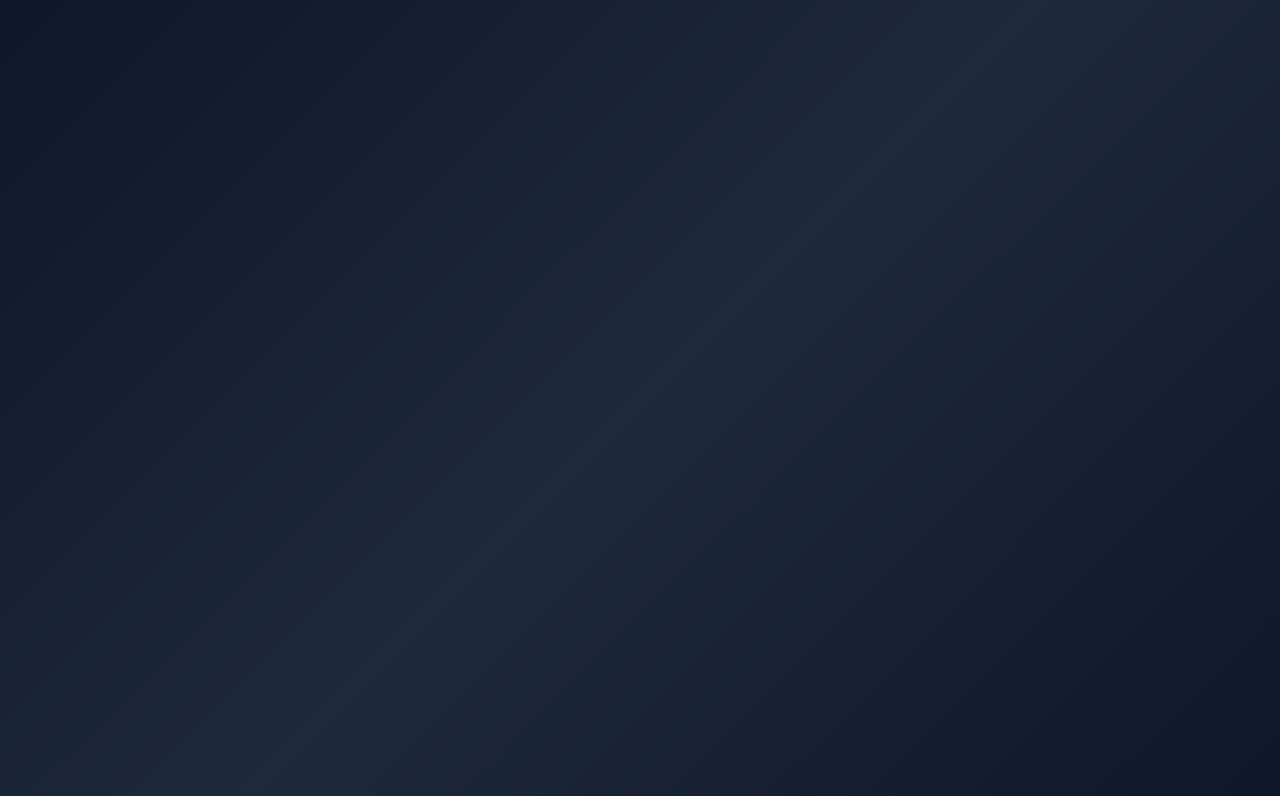
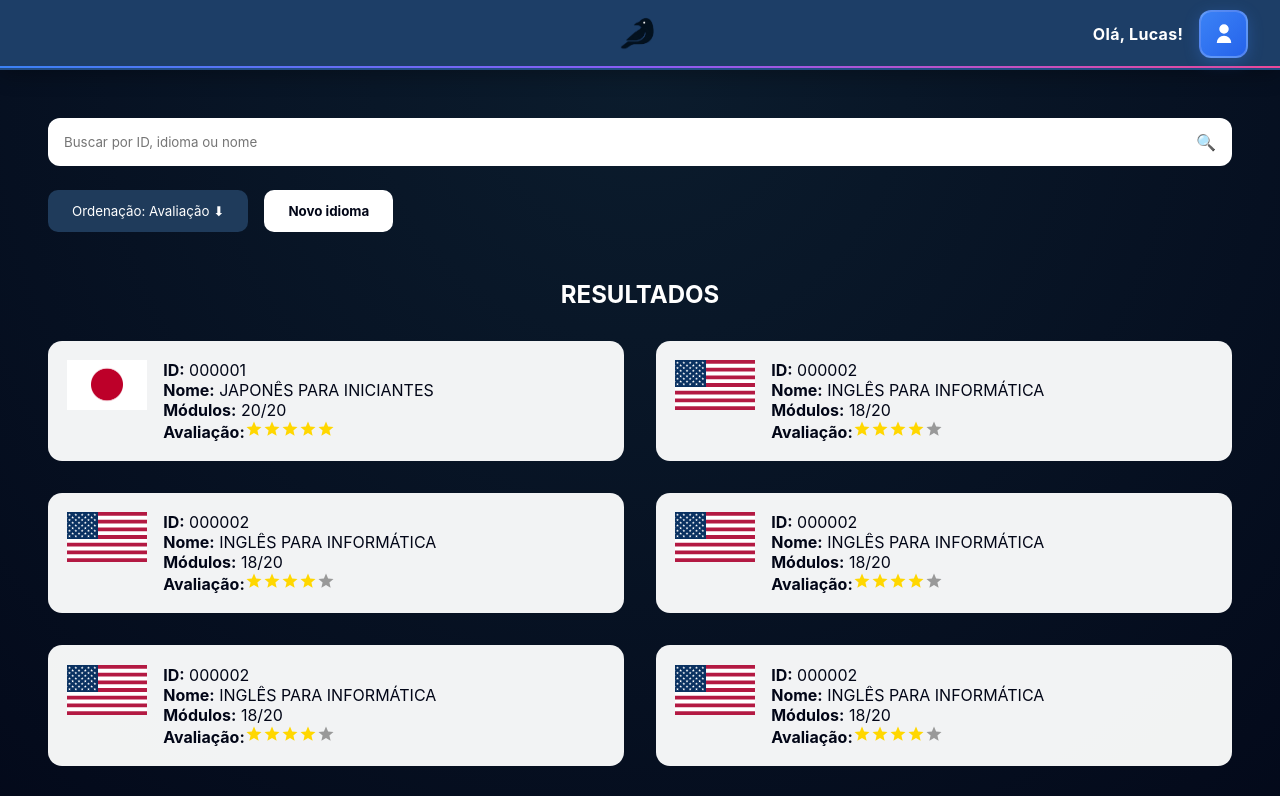
Before and after one commit to LucasHenderson/crow, an Angular app: page /buscar-idioma in a window 1280 px wide. Before the commit this address led to /. Shown: the top 796 px of the page. Built offline with nearby package versions, Linux system fonts and the light colour scheme.

Commit message:
Buscar Idioma

```diff
--- a/src/app/app.routes.ts
+++ b/src/app/app.routes.ts
@@ -29,6 +29,10 @@ export const routes: Routes = [{
         path: 'perfil',
         loadComponent: () => import('./pages/perfil/perfil').then((m) => m.Perfil),
       },
+      {
+        path: 'buscar-idioma',
+        loadComponent: () => import('./pages/buscar-idioma/buscar-idioma').then((m) => m.BuscarIdioma),
+      },
     ]
   }
 ];
--- /dev/null
+++ b/src/app/pages/buscar-idioma/buscar-idioma.css
@@ -0,0 +1,125 @@
+.buscar {
+  min-height: 100vh;
+  background: radial-gradient(circle at top, #0b1c2d, #020617);
+  padding: 3rem;
+  color: white;
+}
+
+.top-actions {
+  display: flex;
+  flex-direction: column;
+  gap: 1.5rem;
+}
+
+.search-box {
+  position: relative;
+}
+
+.search-box input {
+  width: 100%;
+  padding: 1rem;
+  border-radius: 12px;
+  border: none;
+}
+
+.search-box .icon {
+  position: absolute;
+  right: 1rem;
+  top: 50%;
+  transform: translateY(-50%);
+}
+
+.actions {
+  display: flex;
+  gap: 1rem;
+}
+
+.actions button {
+  padding: 0.8rem 1.5rem;
+  border-radius: 10px;
+  border: none;
+  cursor: pointer;
+}
+
+.ordenar {
+  background: #1f3b5b;
+  color: white;
+}
+
+.novo {
+  background: white;
+  color: #020617;
+  font-weight: bold;
+}
+
+.ordenacao-menu {
+  background: #1f3b5b;
+  border-radius: 12px;
+  margin: 1rem 0;
+  width: 200px;
+}
+
+.ordenacao-menu div {
+  padding: 0.8rem;
+  cursor: pointer;
+}
+
+.ordenacao-menu div:hover {
+  background: rgba(255,255,255,.1);
+}
+
+h2 {
+  text-align: center;
+  margin: 3rem 0 2rem;
+}
+
+.lista {
+  display: grid;
+  grid-template-columns: repeat(2, 1fr);
+  gap: 2rem;
+}
+
+.item {
+  background: rgba(255,255,255,.95);
+  color: #020617;
+  border-radius: 14px;
+  padding: 1.2rem;
+  display: flex;
+  gap: 1rem;
+}
+
+.item img {
+  width: 80px;
+  height: 50px;
+  object-fit: cover;
+}
+
+.avaliacao svg {
+  width: 18px;
+  height: 18px;
+  fill: #999;
+}
+
+.avaliacao svg.active {
+  fill: gold;
+}
+
+.paginacao {
+  margin-top: 3rem;
+  display: flex;
+  justify-content: center;
+  gap: 1rem;
+}
+
+.paginacao button {
+  padding: 0.5rem 1rem;
+  border-radius: 8px;
+  border: none;
+  cursor: pointer;
+}
+
+@media (max-width: 900px) {
+  .lista {
+    grid-template-columns: 1fr;
+  }
+}
--- /dev/null
+++ b/src/app/pages/buscar-idioma/buscar-idioma.html
@@ -0,0 +1,66 @@
+<main class="buscar">
+
+  <!-- BARRA DE BUSCA -->
+  <div class="top-actions">
+
+    <div class="search-box">
+      <input
+        type="text"
+        placeholder="Buscar por ID, idioma ou nome"
+        [(ngModel)]="busca"
+      />
+      <span class="icon">🔍</span>
+    </div>
+
+    <div class="actions">
+      <button class="ordenar" (click)="toggleOrdenacao()">
+        Ordenação: {{ criterio === 'avaliacao' ? 'Avaliação' : 'Data' }}
+        <span (click)="alterarDirecao()">⬇</span>
+      </button>
+
+      <button class="novo" (click)="irParaCadastro()">Novo idioma</button>
+    </div>
+
+  </div>
+
+  <!-- MENU ORDENAÇÃO -->
+  <div class="ordenacao-menu" *ngIf="mostrarOrdenacao">
+    <div (click)="criterio = 'avaliacao'">Avaliação</div>
+    <div (click)="criterio = 'data'">Data de criação</div>
+  </div>
+
+  <h2>RESULTADOS</h2>
+
+  <!-- RESULTADOS -->
+  <div class="lista">
+
+    <div class="item" *ngFor="let idioma of paginados">
+      <img [src]="idioma.bandeira">
+
+      <div class="info">
+        <p><strong>ID:</strong> {{ idioma.id }}</p>
+        <p><strong>Nome:</strong> {{ idioma.nome | uppercase }}</p>
+        <p><strong>Módulos:</strong> {{ idioma.modulos }}/20</p>
+
+        <div class="avaliacao">
+          <strong>Avaliação:</strong>
+          <svg *ngFor="let ativa of estrelas(idioma.avaliacao)"
+               viewBox="0 0 24 24"
+               [class.active]="ativa">
+            <path d="M12 17.3l6.18 3.7-1.64-7.03L22 9.24l-7.19-.61L12 2 9.19 8.63 2 9.24l5.46 4.73L5.82 21z"/>
+          </svg>
+        </div>
+      </div>
+    </div>
+
+  </div>
+
+  <!-- PAGINAÇÃO -->
+  <div class="paginacao">
+    <button (click)="paginaAtual = paginaAtual - 1" [disabled]="paginaAtual === 1">‹</button>
+    <span>{{ paginaAtual }}</span>
+    <button (click)="paginaAtual = paginaAtual + 1"
+            [disabled]="paginaAtual === totalPaginas()">›</button>
+  </div>
+
+</main>
--- /dev/null
+++ b/src/app/pages/buscar-idioma/buscar-idioma.ts
@@ -0,0 +1,172 @@
+import { Component } from '@angular/core';
+import { CommonModule } from '@angular/common';
+import { FormsModule } from '@angular/forms';
+
+interface Idioma {
+  id: string;
+  nome: string;
+  idioma: string;
+  bandeira: string;
+  modulos: number;
+  avaliacao: number;
+  criadoEm: Date;
+}
+
+@Component({
+  selector: 'app-buscar-idioma',
+  standalone: true,
+  imports: [CommonModule, FormsModule],
+  templateUrl: './buscar-idioma.html',
+  styleUrl: './buscar-idioma.css',
+})
+export class BuscarIdioma {
+   busca = '';
+  mostrarOrdenacao = false;
+
+  criterio: 'avaliacao' | 'data' = 'avaliacao';
+  direcao: 'asc' | 'desc' = 'desc';
+
+  paginaAtual = 1;
+  porPagina = 8;
+
+  idiomas: Idioma[] = [
+    {
+      id: '000001',
+      nome: 'Japonês para iniciantes',
+      idioma: 'Japonês',
+      bandeira: '../../../assets/imgs/Japan.png',
+      modulos: 20,
+      avaliacao: 5,
+      criadoEm: new Date('2024-05-01')
+    },
+    {
+      id: '000002',
+      nome: 'Inglês para informática',
+      idioma: 'Inglês',
+      bandeira: '../../../assets/imgs/Flag_of_the_United_States.svg',
+      modulos: 18,
+      avaliacao: 4,
+      criadoEm: new Date('2024-04-12')
+    },
+    {
+      id: '000003',
+      nome: 'Comidas Russas',
+      idioma: 'Russo',
+      bandeira: '../../../assets/imgs/Russia.svg',
+      modulos: 15,
+      avaliacao: 3,
+      criadoEm: new Date('2024-03-22')
+    },
+    {
+      id: '000002',
+      nome: 'Inglês para informática',
+      idioma: 'Inglês',
+      bandeira: '../../../assets/imgs/Flag_of_the_United_States.svg',
+      modulos: 18,
+      avaliacao: 4,
+      criadoEm: new Date('2024-04-12')
+    },
+    {
+      id: '000002',
+      nome: 'Inglês para informática',
+      idioma: 'Inglês',
+      bandeira: '../../../assets/imgs/Flag_of_the_United_States.svg',
+      modulos: 18,
+      avaliacao: 4,
+      criadoEm: new Date('2024-04-12')
+    },
+    {
+      id: '000002',
+      nome: 'Inglês para informática',
+      idioma: 'Inglês',
+      bandeira: '../../../assets/imgs/Flag_of_the_United_States.svg',
+      modulos: 18,
+      avaliacao: 4,
+      criadoEm: new Date('2024-04-12')
+    },
+    {
+      id: '000002',
+      nome: 'Inglês para informática',
+      idioma: 'Inglês',
+      bandeira: '../../../assets/imgs/Flag_of_the_United_States.svg',
+      modulos: 18,
+      avaliacao: 4,
+      criadoEm: new Date('2024-04-12')
+    },
+    {
+      id: '000002',
+      nome: 'Inglês para informática',
+      idioma: 'Inglês',
+      bandeira: '../../../assets/imgs/Flag_of_the_United_States.svg',
+      modulos: 18,
+      avaliacao: 4,
+      criadoEm: new Date('2024-04-12')
+    },
+    {
+      id: '000002',
+      nome: 'Inglês para informática',
+      idioma: 'Inglês',
+      bandeira: '../../../assets/imgs/Flag_of_the_United_States.svg',
+      modulos: 18,
+      avaliacao: 4,
+      criadoEm: new Date('2024-04-12')
+    },
+    {
+      id: '000002',
+      nome: 'Inglês para informática',
+      idioma: 'Inglês',
+      bandeira: '../../../assets/imgs/Flag_of_the_United_States.svg',
+      modulos: 18,
+      avaliacao: 4,
+      criadoEm: new Date('2024-04-12')
+    },
+    {
+      id: '000002',
+      nome: 'Inglês para informática',
+      idioma: 'Inglês',
+      bandeira: '../../../assets/imgs/Flag_of_the_United_States.svg',
+      modulos: 18,
+      avaliacao: 4,
+      criadoEm: new Date('2024-04-12')
+    },
+  ];
+
+  get idiomasFiltrados() {
+    let lista = this.idiomas.filter(i =>
+      `${i.id} ${i.nome} ${i.idioma}`.toLowerCase().includes(this.busca.toLowerCase())
+    );
+
+    lista.sort((a, b) => {
+      let valorA = this.criterio === 'avaliacao' ? a.avaliacao : a.criadoEm.getTime();
+      let valorB = this.criterio === 'avaliacao' ? b.avaliacao : b.criadoEm.getTime();
+      return this.direcao === 'asc' ? valorA - valorB : valorB - valorA;
+    });
+
+    return lista;
+  }
+
+  get paginados() {
+    const inicio = (this.paginaAtual - 1) * this.porPagina;
+    return this.idiomasFiltrados.slice(inicio, inicio + this.porPagina);
+  }
+
+  totalPaginas() {
+    return Math.ceil(this.idiomasFiltrados.length / this.porPagina);
+  }
+
+  estrelas(nota: number) {
+    return Array.from({ length: 5 }, (_, i) => i < nota);
+  }
+
+  toggleOrdenacao() {
+    this.mostrarOrdenacao = !this.mostrarOrdenacao;
+  }
+
+  alterarDirecao() {
+    this.direcao = this.direcao === 'asc' ? 'desc' : 'asc';
+  }
+
+  irParaCadastro() {
+    console.log('Ir para página de cadastro');
+  }
+}
```
